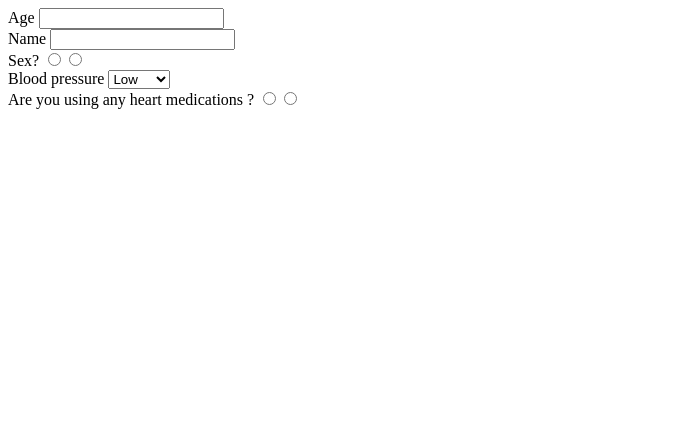
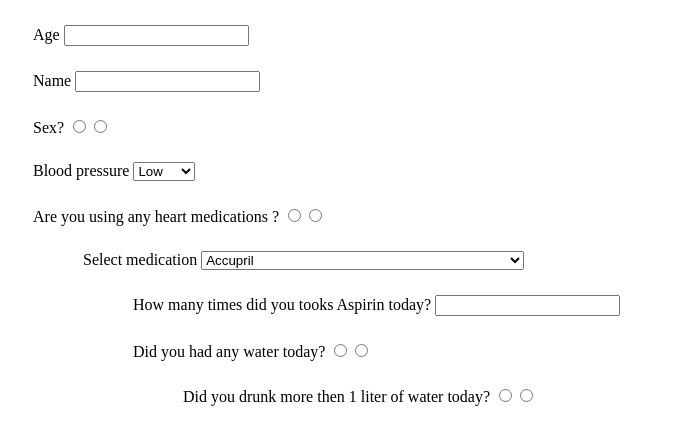
Before and after one commit to berlicon/clewmed, an Angular app: page / in a window 1280 px wide. Shown: the top 444 px of the page, without its empty margins (0-675 px from the left). Built offline with nearby package versions, Linux system fonts and the light colour scheme.

Commit message:
show children items with left padding

```diff
--- a/src/app/questionnaire/questionnaire-item/questionnaire-item.component.html
+++ b/src/app/questionnaire/questionnaire-item/questionnaire-item.component.html
@@ -1,3 +1,4 @@
+<div style="margin: 25px">
     {{item.title}}
 
     <input type="text" *ngIf="item.type == 'string'">
@@ -10,3 +11,8 @@
     <select *ngIf="item.type == 'select'">
         <option *ngFor="let x of item.options">{{x}}</option>
     </select>
+
+    <div *ngFor="let child of item.childItems" style="margin-left: 25px;">
+        <app-questionnaire-item [item]="child"></app-questionnaire-item>
+    </div>
+</div>
```
Lines whose indentation alone changed are shown as unchanged.
